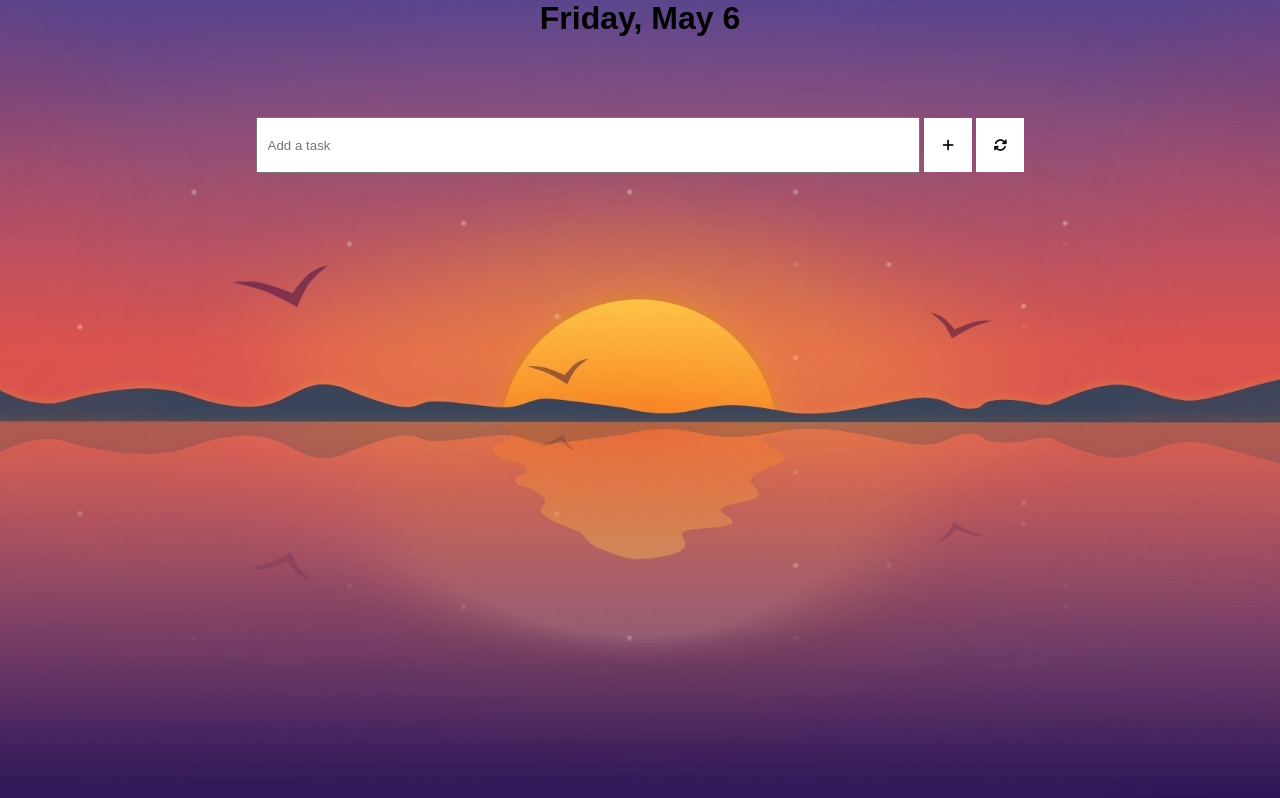
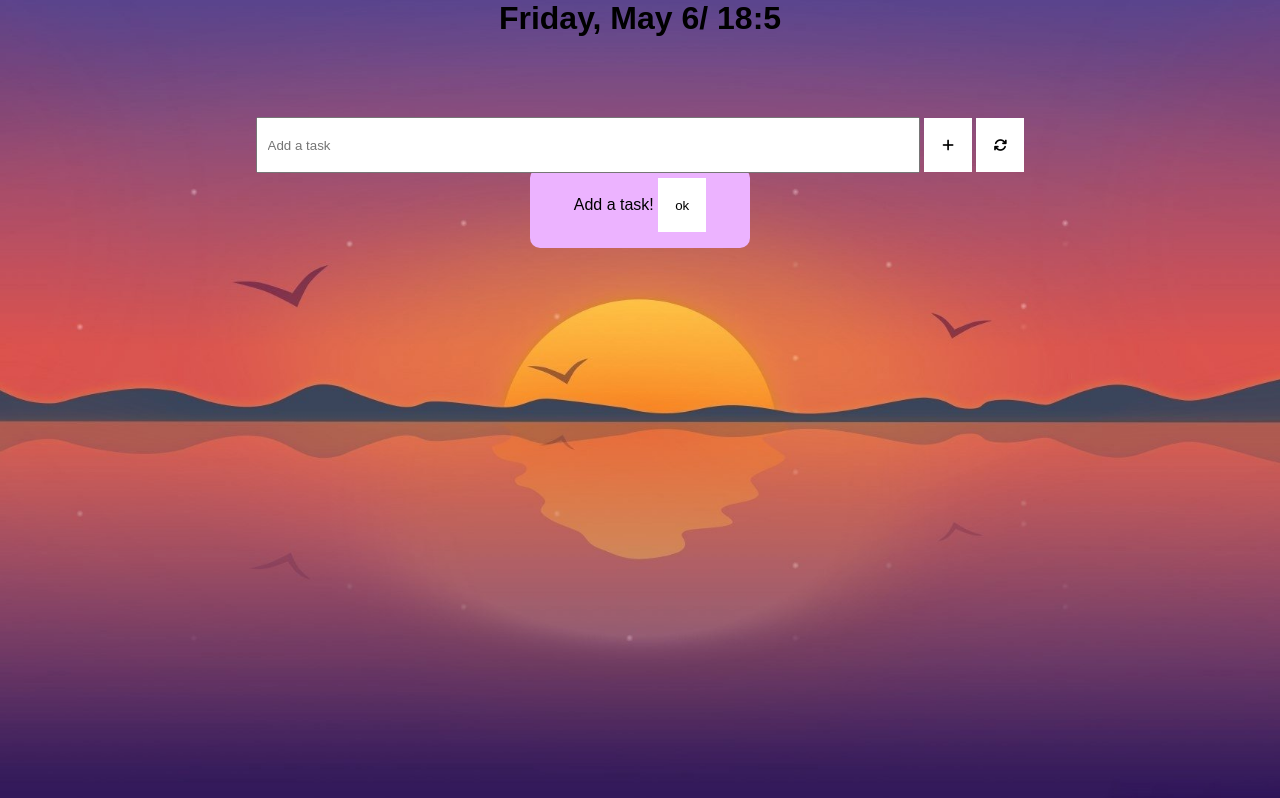
Before and after one commit to DiegoAugustoDev/To-Do-List, a plain HTML site: page index.html in a window 1280 px wide. Both pictures are taken after a click on the button 948 px from the left and 145 px from the top of the page. Drawn offline with nearby package versions, Linux system fonts and the light colour scheme.

Commit message:
Adicionando mensagem de campo vazio

```diff
--- a/CSS/style.css
+++ b/CSS/style.css
@@ -66,6 +66,18 @@ li{
 
 }
 
+#alert{
+    display: none;
+    width: 200px;
+    height: 60px;
+    background-color: #ecb3ff;
+    display: none;
+    text-align: center;
+    border-radius: 10px;
+    padding: 10px;
+    margin: auto;
+}
+
 .delete{
     outline: none;
     background: none;
--- a/index.html
+++ b/index.html
@@ -7,6 +7,7 @@
     <title>To-Do-List</title>
     <link rel="stylesheet" href="CSS/style.css">
     <link rel="icon" href="img/icon2.png">
+    <script src="https://ajax.googleapis.com/ajax/libs/jquery/3.6.0/jquery.min.js"></script>
 </head>
 <body>
     <header id="head">
@@ -23,8 +24,13 @@
     <ul id="list">
 
     </ul>
+
+    <div id="alert">
+        Add a task!
+        <button class="btn" id="ok">ok</button>
+    </div>
+
     <script src="scripit.js"></script>
-
     <script src="https://kit.fontawesome.com/5bc262e851.js" crossorigin="anonymous"></script>
 </body>
 </html>
--- a/scripit.js
+++ b/scripit.js
@@ -1,5 +1,4 @@
 let task = document.getElementById("task")
-let addTask = document.getElementById("addTask")
 let clear = document.getElementById("clear")
 let list = document.getElementById("list")
 
@@ -8,18 +7,22 @@ onload = function(){
     handleClick();
 }
 
-addTask.addEventListener("click", ()=>{
-    if(task.value.length == 0){
-        alert("Add a task!")
-    }
-    else{
-        list.innerHTML += `<li> ${task.value} <button class="delete"><i class="fa-solid fa-trash-can"></i></i>
-        </button> </li>`
+    $("#addTask").click(()=>{
+        if(task.value == ""){
+            $("#alert").show()
+            $("#ok").click(()=>{
+                $("#alert").hide()
+            })
+        }
+        else{
+            $("#list").append(`<li> ${task.value}
+            <button class="delete"><i class="fa-solid fa-trash-can"></i></i>
+            </button> </li> `)
+            handleClick()
+        }
+        task.value = ""
+    })
 
-        handleClick()
-    }
-    task.value = ""
-})
 
 function handleClick(){
     localStorage.setItem("key", list.innerHTML);
@@ -36,7 +39,7 @@ function handleClick(){
 }
 
 clear.addEventListener("click", ()=>{
-    list.innerHTML = ""
+    $("#list").empty()
     localStorage.removeItem("key")
 })
 
@@ -50,11 +53,12 @@ list.addEventListener("click", (evt)=>{
 let date = new Date()
 let days = ["Sunday","Monday","Tuesday","Wednesday","Thursday","Friday","Saturday"]
 let mouths = ["January","February","March","April","May","June","July","August","September","October","November","December"]
-
+let hours = date.getHours();
+let minutes = date.getMinutes();
 
 let exibir = document.getElementById("date")
 
-exibir.innerHTML = days[date.getDay()] + "," + " " + mouths[date.getMonth()] + " " + date.getDate()
+exibir.innerHTML = days[date.getDay()] + "," + " " + mouths[date.getMonth()] + " " + date.getDate() + "/ " + date.getHours() + ":" + date.getMinutes();
 
 function mensage(){
 
```
